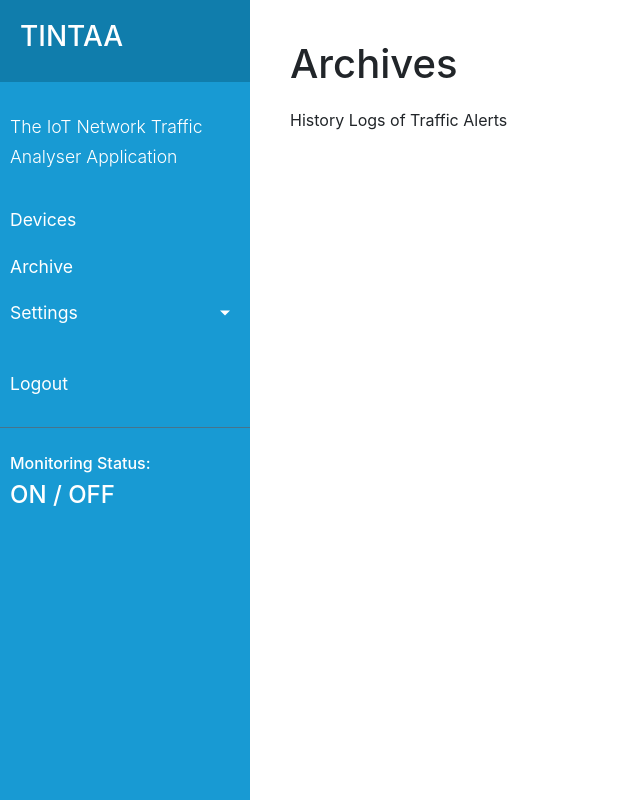
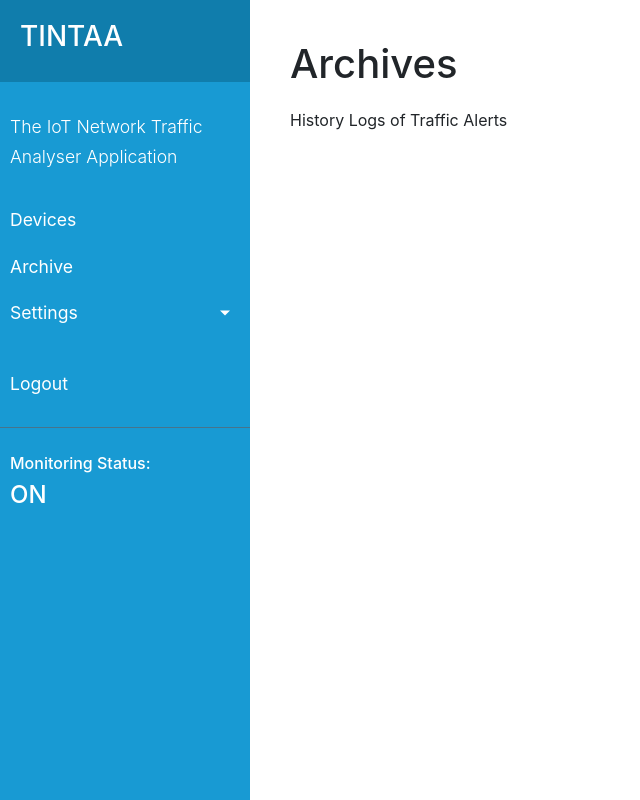
Before and after one commit to Xdecosee/TINTAA, a Flask app: page /archive in a window 1280 px wide. Shown: the whole page, without its empty margins (0-640 px from the left). Run offline with Flask 2, Linux system fonts and the light colour scheme; some libraries are stand-ins or nearby versions.

Commit message:
change to 'on' status

```diff
--- a/templates/layout.html
+++ b/templates/layout.html
@@ -59,7 +59,7 @@
 
                 <div id="monitor">
                     <h6>Monitoring Status:</h2>
-                    <h4> ON / OFF</h5>
+                    <h4>ON</h5>
                 </div>
 
             </nav>
```
